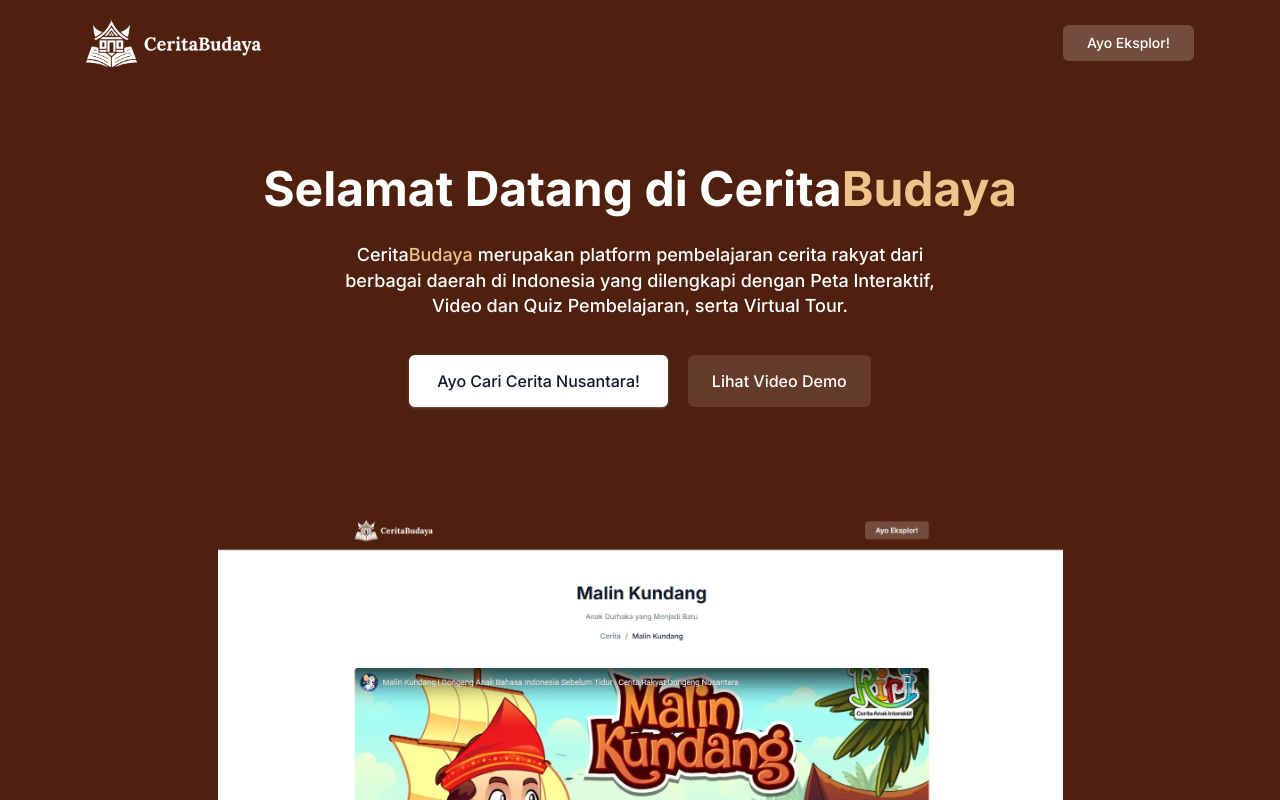
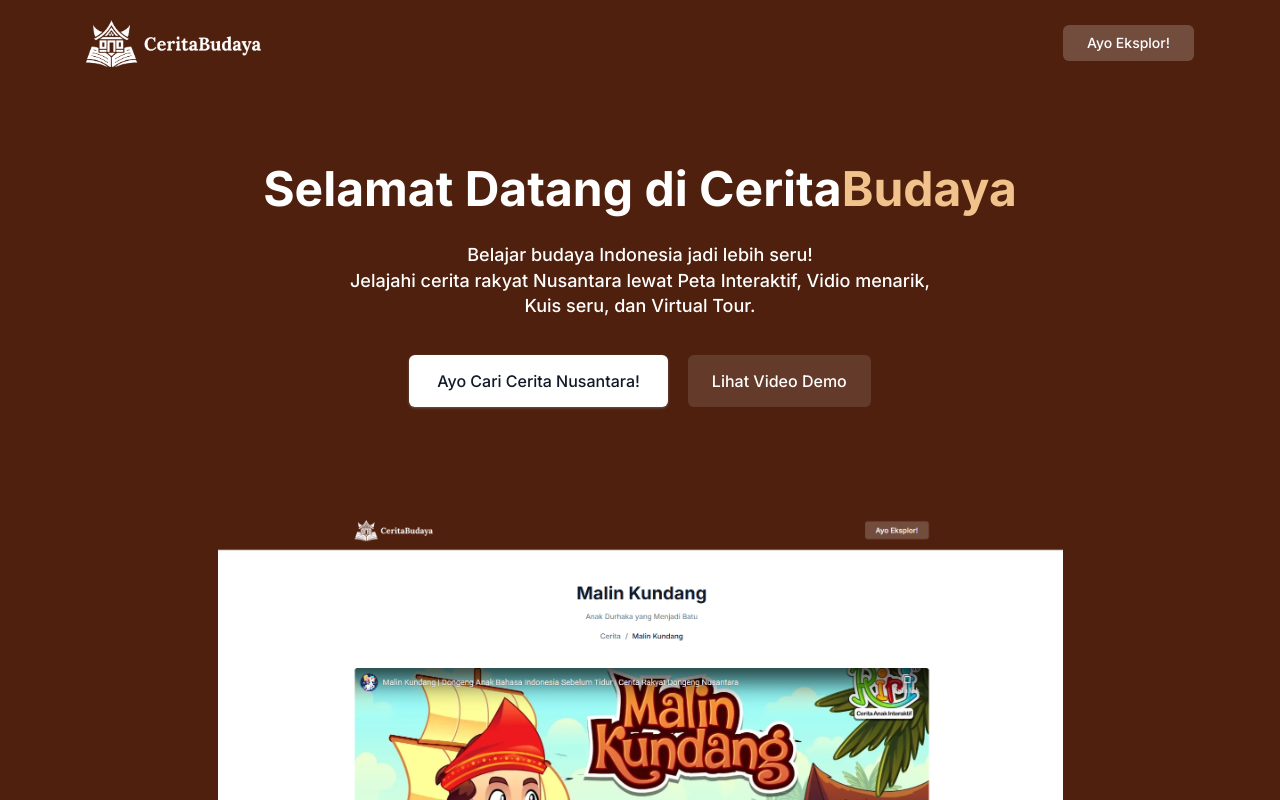
Before and after one commit to badzlan/cerita-budaya, a Next.js app: page / in a window 1280 px wide. Shown: the top 800 px of the page. Built offline with nearby package versions, Linux system fonts and the light colour scheme.

Commit message:
fix hero

```diff
--- a/src/components/Banner.jsx
+++ b/src/components/Banner.jsx
@@ -11,7 +11,7 @@ export default function Banner({ title, subtitle }) {
                <div className="w-full px-4">
                   <div className="text-center">
                      <h1 className="mb-4 text-3xl font-bold text-dark sm:text-4xl md:text-[40px] md:leading-[1.2]">{isDetail ? title : "Jelajahi Cerita Nusantara"}</h1>
-                     <p className="mb-5 text-base text-body-color">{isDetail ? subtitle : "Lorem ipsum dolor, sit amet consectetur adipisicing elit. At alias explicabo dignissimos."}</p>
+                     <p className="mb-5 text-base text-body-color">{isDetail ? subtitle : "Setiap daerah punya kisahnya sendiri. Yuk, telusuri dongeng dan legenda yang hidup di hati masyarakat Indonesia."}</p>
 
                      <ul className="flex items-center justify-center gap-[10px]">
                         {isDetail ? (
--- a/src/components/Hero.jsx
+++ b/src/components/Hero.jsx
@@ -12,7 +12,8 @@ export default function Hero() {
                         Selamat Datang di Cerita<span style={{ color: "#f1c28b" }}>Budaya</span>
                      </h1>
                      <p className="mx-auto mb-9 max-w-[600px] text-base font-medium text-white sm:text-lg sm:leading-[1.44]">
-                        Cerita<span style={{ color: "#f1c28b" }}>Budaya</span> merupakan platform pembelajaran cerita rakyat dari berbagai daerah di Indonesia yang dilengkapi dengan Peta Interaktif, Video dan Quiz Pembelajaran, serta Virtual Tour.
+                        Belajar budaya Indonesia jadi lebih seru! <br/>
+                        Jelajahi cerita rakyat Nusantara lewat Peta Interaktif, Vidio menarik, Kuis seru, dan Virtual Tour.
                      </p>
 
                      <ul className="mb-10 flex flex-wrap items-center justify-center gap-5">
```
